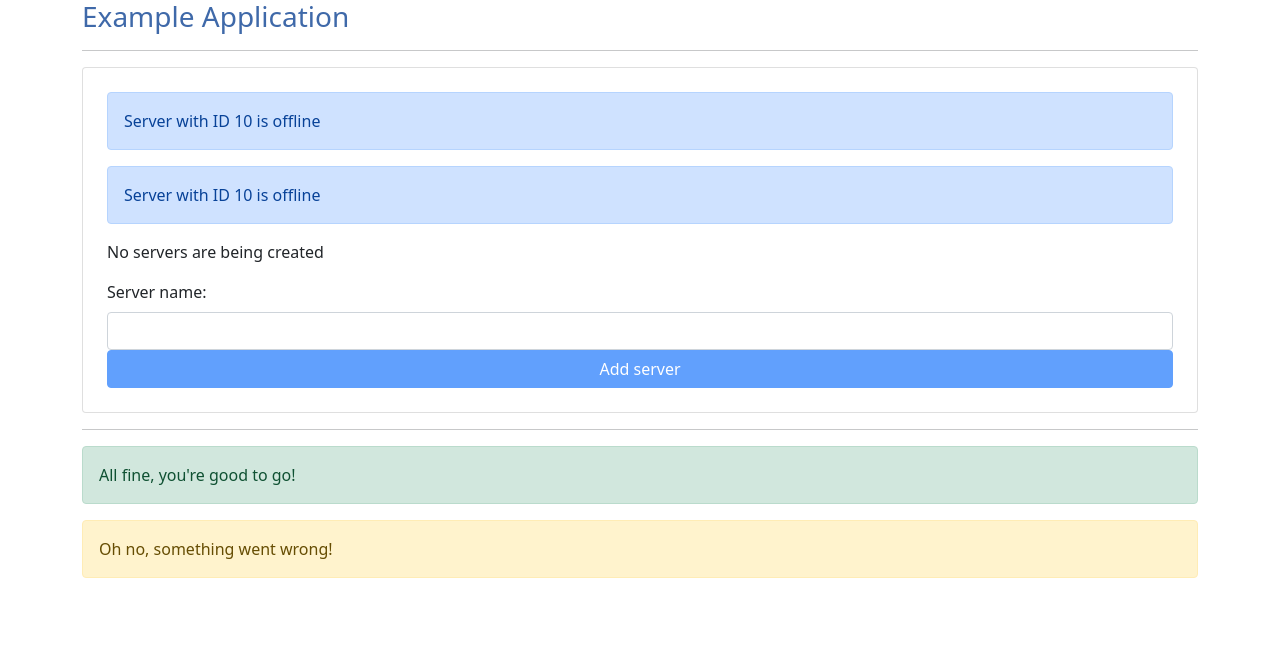
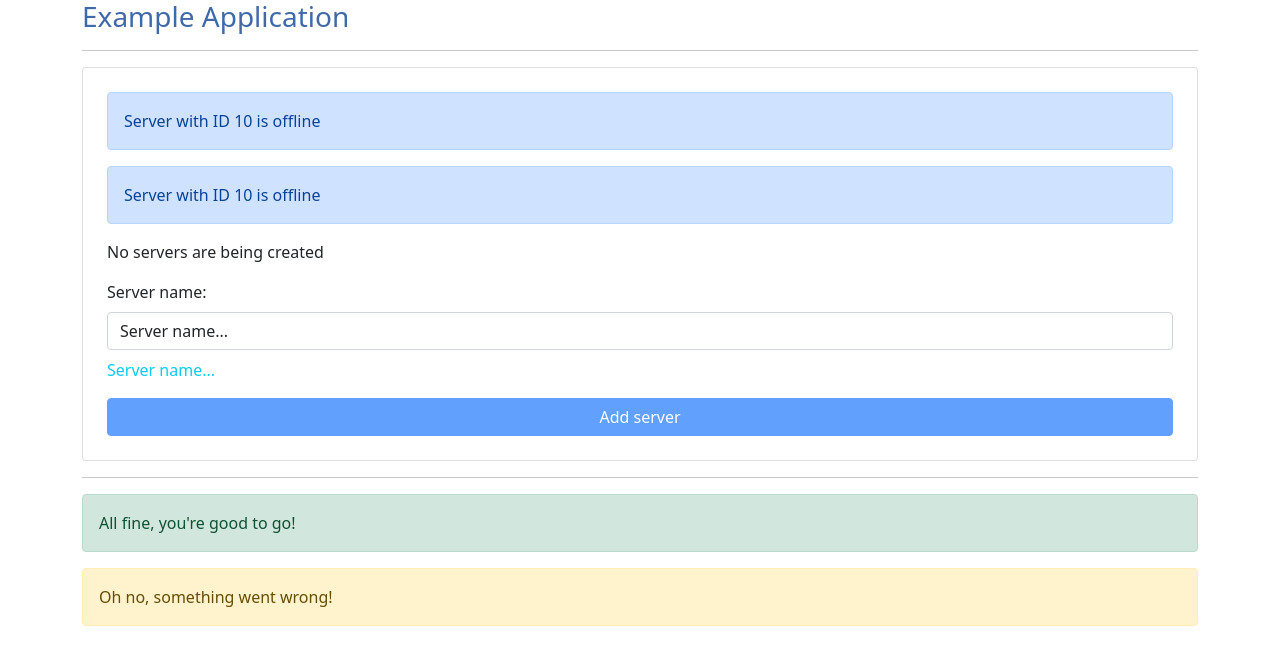
Before and after one commit to kamil-nawrot/recipe-book, an Angular app: page / in a window 1280 px wide. Shown: the top 664 px of the page. Built offline with nearby package versions, Linux system fonts and the light colour scheme.

Commit message:
introduced two-bay databinding to update input and store its value in a variable

```diff
--- a/src/app/app.module.ts
+++ b/src/app/app.module.ts
@@ -1,5 +1,6 @@
 import { NgModule } from '@angular/core';
 import { BrowserModule } from '@angular/platform-browser';
+import { FormsModule } from '@angular/forms';
 
 import { AppComponent } from './app.component';
 import { ServerComponent } from './server/server.component';
@@ -16,7 +17,8 @@ import { ServerListComponent } from './server-list/server-list.component';
     ServerListComponent
   ],
   imports: [
-    BrowserModule
+    BrowserModule,
+    FormsModule
   ],
   providers: [],
   bootstrap: [AppComponent]
--- a/src/app/server-list/server-list.component.css
+++ b/src/app/server-list/server-list.component.css
@@ -1,3 +1,7 @@
 .card {
   padding: 24px;
 }
+
+.text-info {
+  margin: 8px 0 16px 0;
+}
--- a/src/app/server-list/server-list.component.html
+++ b/src/app/server-list/server-list.component.html
@@ -3,6 +3,7 @@
   <app-server></app-server>
   <p> {{ serverCreationStatus }} </p>
   <label class="form-label">Server name:</label>
-  <input class="form-control" (input)="onUpdateServerName($event)" />
+  <input class="form-control" [(ngModel)]="serverName" />
+  <p class="text-info">{{ serverName }}</p>
   <button class="btn btn-primary" [disabled]="!isNewServerAllowed" (click)="onCreateServer()">Add server</button>
 </section>
--- a/src/app/server-list/server-list.component.ts
+++ b/src/app/server-list/server-list.component.ts
@@ -9,7 +9,7 @@ export class ServerListComponent implements OnInit {
 
   public isNewServerAllowed = false
   public serverCreationStatus = "No servers are being created"
-  public serverName = ''
+  public serverName = 'Server name...'
 
   toggleIsNewServerAllowed() {
     this.isNewServerAllowed = !this.isNewServerAllowed
@@ -22,7 +22,7 @@ export class ServerListComponent implements OnInit {
   }
 
   onCreateServer(): void {
-    this.serverCreationStatus = 'Server was created!'
+    this.serverCreationStatus = 'Server (' + this.serverName + ') was created!'
   }
 
   onUpdateServerName(event: Event) {
```
